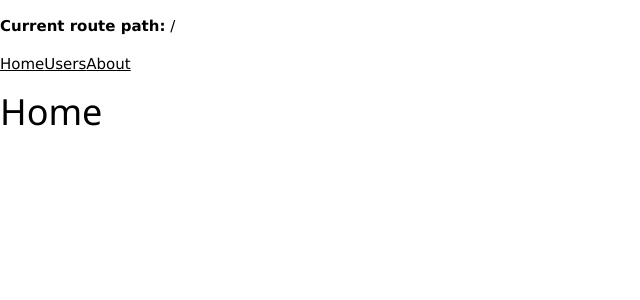
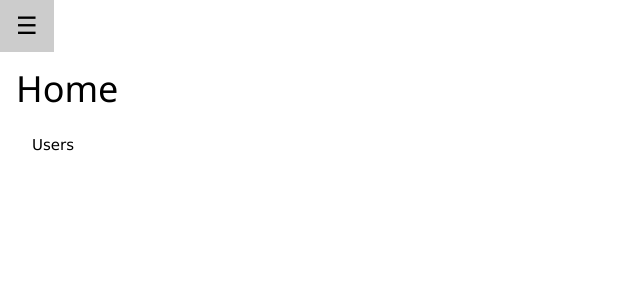
Before and after one commit to docwarems/score-rent-vue, a Vue app in the folder client/: page / in a window 1280 px wide. Shown: the top 300 px of the page, without its empty margins (0-640 px from the left). Built offline with nearby package versions, Linux system fonts and the light colour scheme.

Commit message:
Basic navigation copied from score-rent

```diff
--- a/client/src/App.vue
+++ b/client/src/App.vue
@@ -1,19 +1,25 @@
 <template>
-  <p><strong>Current route path:</strong> {{ $route.fullPath }}</p>
-  <nav>
-    <RouterLink to="/">Home</RouterLink>
-    <RouterLink to="/users">Users</RouterLink>
-    <RouterLink to="/about">About</RouterLink>
-  </nav>
-  <main>
+  <div class="w3-sidebar w3-bar-block w3-border-right" style="display: none" id="mySidebar">
+    <button @click="w3_close" class="w3-bar-item w3-large">Schließen &times;</button>
+    <RouterLink to="/" class="w3-bar-item w3-button" @click="w3_close">Home</RouterLink><br />
+    <RouterLink to="/about" class="w3-bar-item w3-button" @click="w3_close">About</RouterLink>
+  </div>
+
+  <button class="w3-button w3-teal w3-xlarge" @click="w3_open">☰</button>
+
+  <div class="w3-container">
     <RouterView />
-  </main>
-
-  <!-- <div class="w3-container">
-    <div class="w3-container w3-border w3-large"></div>
-  </div> -->
+  </div>
 </template>
 
-<script lang="ts" setup></script>
+<script lang="ts" setup>
+const w3_open = () => {
+  document.getElementById('mySidebar')!.style.display = 'block'
+}
+
+const w3_close = () => {
+  document.getElementById('mySidebar')!.style.display = 'none'
+}
+</script>
 
 <style scoped></style>
--- a/client/src/components/TableList.vue
+++ b/client/src/components/TableList.vue
@@ -55,6 +55,8 @@ import { type OrderDirection } from '../types/order'
 import { type Field } from '../types/field'
 import { type ListRow } from '../types/list'
 
+// To let TypeScript properly infer types inside component options, we need to define components with defineComponent()
+// see https://vuejs.org/guide/typescript/overview.html
 export default defineComponent({
   // If not using <script setup>, it is necessary to use defineComponent() to enable props type inference
   name: 'App',
--- a/client/src/types/list.ts
+++ b/client/src/types/list.ts
@@ -1,6 +1,7 @@
 // doing so, Arrays of ListRow and Descendants can be indexed by type string;
 // see https://stackoverflow.com/questions/78285060/element-implicitly-has-an-any-type-no-index-signature-with-a-parameter-of-typ
-// TODO: find the theory behind this
+// see https://www.typescriptlang.org/docs/handbook/2/objects.html "Index signatures"
+// TODO: string properties in descendants can't be undefined
 export interface ListRow {
   [id: string]: string
 }
--- a/client/src/views/Home.vue
+++ b/client/src/views/Home.vue
@@ -1,3 +1,5 @@
 <template>
   <h1>Home</h1>
+
+  <RouterLink to="/users" class="w3-bar-item w3-button">Users</RouterLink>
 </template>
--- a/client/src/views/Users.vue
+++ b/client/src/views/Users.vue
@@ -1,5 +1,4 @@
 <template>
-  <h1>User list</h1>
   <TableList
     :fields="fields"
     :rows="users"
@@ -17,7 +16,7 @@ import { type Field } from '../types/field'
 
 // TODO: unklar ob die Benutzerliste als Komponente Sinn macht
 export default defineComponent({
-  name: 'Users',
+  name: 'UserList',
   components: { TableList },
   setup() {
     const fields = ref<Field[]>([
```
Also changed, not shown: 1 other file (tests, documents, lock files or other folders).
